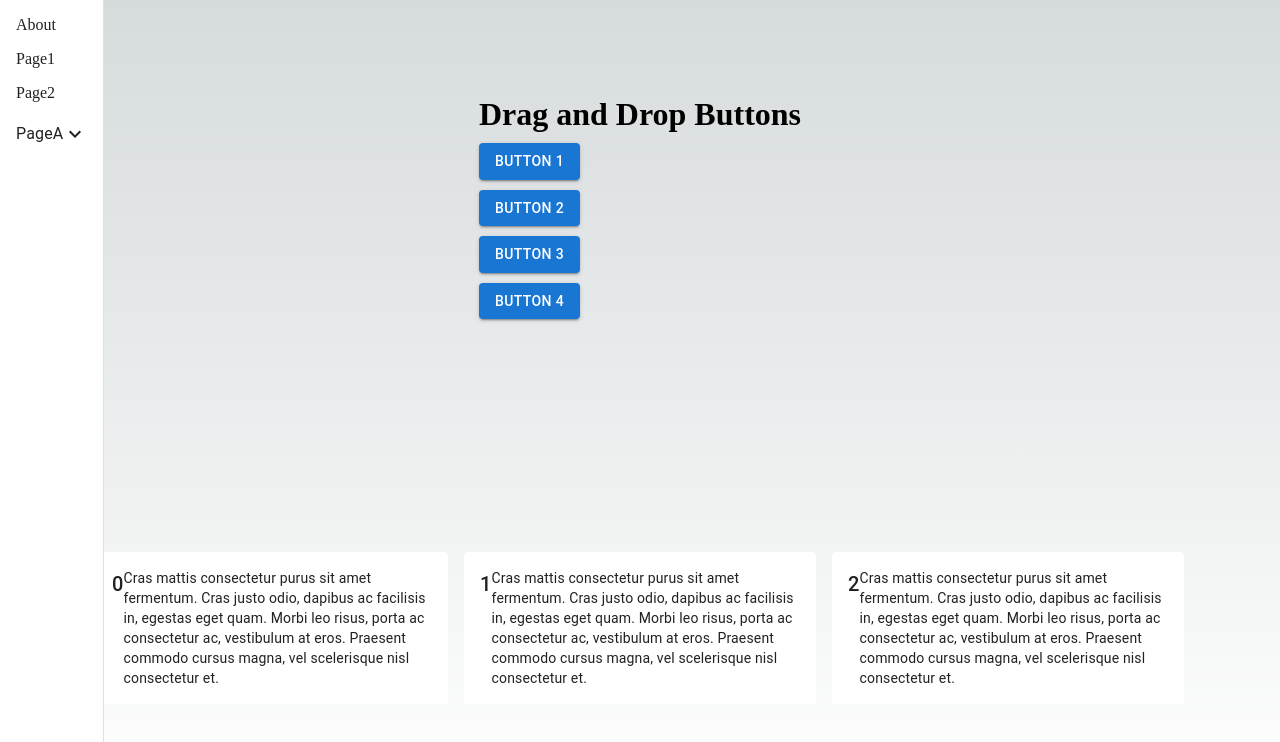
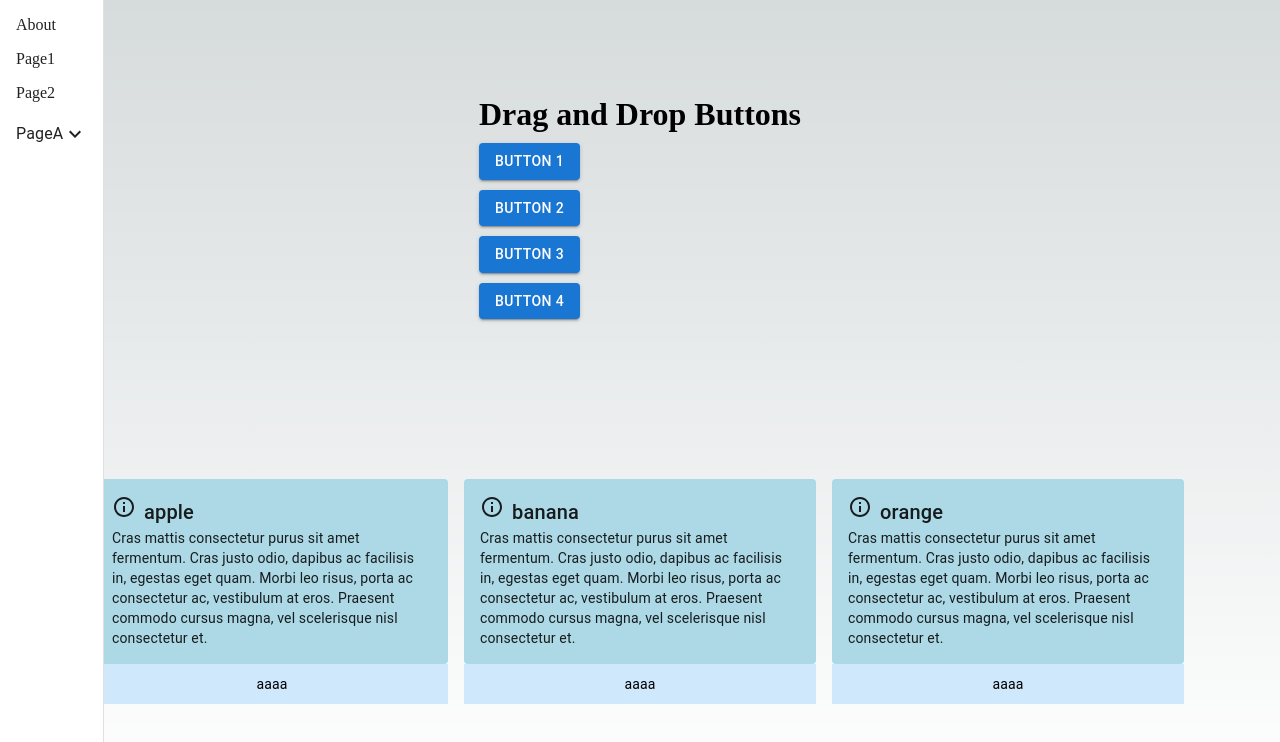
Before and after one commit to shichisan21/drag-test, a Next.js app: page / in a window 1280 px wide. Shown: the top 742 px of the page. Built offline with nearby package versions, Linux system fonts and the light colour scheme.

Commit message:
パネル修正

```diff
--- a/src/components/PanelContents.tsx
+++ b/src/components/PanelContents.tsx
@@ -0,0 +1,47 @@
+import { Box, Grid, Paper, Typography } from "@mui/material";
+import { InfoOutlined } from "@mui/icons-material";
+
+interface Props {
+  value: string;
+}
+export const PanelContents = ({ value }: Props) => {
+  return (
+    <Grid key={value} item xs={4} alignItems={"stretch"}>
+      <Paper
+        sx={{
+          p: 2,
+          display: "flex",
+          flexDirection: "row",
+          bgcolor: "lightblue",
+        }}
+        elevation={0}
+      >
+        <Typography variant='body2'>
+          <InfoOutlined sx={{ marginRight: 1 }} />
+          <Typography variant='h6' component='span' justifyContent={"center"}>
+            {value}
+          </Typography>
+          <br />
+          {`Cras mattis consectetur purus sit amet fermentum.
+          Cras justo odio, dapibus ac facilisis in, egestas eget quam.
+          Morbi leo risus, porta ac consectetur ac, vestibulum at eros.
+          Praesent commodo cursus magna, vel scelerisque nisl consectetur et.`}
+        </Typography>
+      </Paper>
+      <Box
+        sx={{
+          height: 40,
+          width: "100%",
+          bgcolor: "#cfe8fc",
+          display: "flex",
+          alignItems: "center",
+          justifyContent: "center",
+        }}
+      >
+        <Typography variant='body2' textAlign='center'>
+          aaaa
+        </Typography>
+      </Box>
+    </Grid>
+  );
+};
--- a/src/pages/index.tsx
+++ b/src/pages/index.tsx
@@ -1,15 +1,16 @@
 import { ReactElement } from "react";
 import Head from "next/head";
-import Image from "next/image";
 import { Inter } from "next/font/google";
 import styles from "@/styles/Home.module.css";
 import DragComponent from "@/components/DragComponent";
 import SideMenu from "@/components/SideMenu";
-import { Grid, Paper, Typography } from "@mui/material";
+import { PanelContents } from "@/components/PanelContents";
+import { Grid } from "@mui/material";
 
 const inter = Inter({ subsets: ["latin"] });
 
 export default function Home(): ReactElement {
+  const fruits = ["apple", "banana", "orange"];
   return (
     <div>
       <Head>
@@ -22,23 +23,8 @@ export default function Home(): ReactElement {
       <main className={styles.main}>
         <DragComponent />
         <Grid container spacing={2}>
-          {[0, 1, 2].map((value) => (
-            <Grid key={value} item xs={4} alignItems={"center"}>
-              <Paper
-                sx={{ p: 2, display: "flex", flexDirection: "row" }}
-                elevation={0}
-              >
-                <Typography variant='h6' component='div'>
-                  {value}
-                </Typography>
-                <Typography variant='body2'>
-                  {`Cras mattis consectetur purus sit amet fermentum.
-                    Cras justo odio, dapibus ac facilisis in, egestas eget quam.
-                    Morbi leo risus, porta ac consectetur ac, vestibulum at eros.
-                    Praesent commodo cursus magna, vel scelerisque nisl consectetur et.`}
-                </Typography>
-              </Paper>
-            </Grid>
+          {fruits.map((value) => (
+            <PanelContents key={value} value={value} />
           ))}
         </Grid>
       </main>
```
